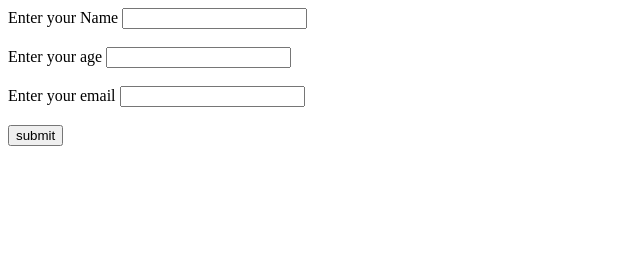
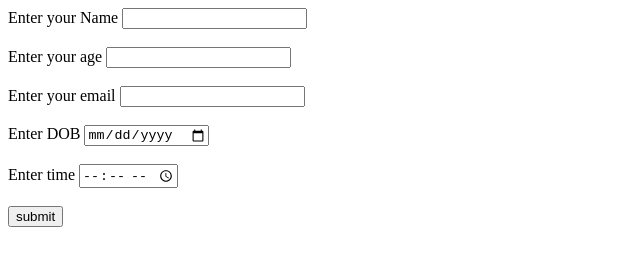
Before and after one commit to Farhantigadi/FrontEnd-KodNest, a plain HTML site: page basic_html/form.html in a window 1280 px wide. Shown: the whole page, without its empty margins (0-640 px from the left). Drawn offline with Linux system fonts and the light colour scheme.

Commit message:
concept of different input types

```diff
--- a/basic_html/form.html
+++ b/basic_html/form.html
@@ -19,6 +19,15 @@
     <input type="email" name="" id="">
     <br>
     <br>
+    <label for="">Enter DOB</label>
+    <input type="date" name="" id="">
+    <br>
+    <br>
+    <label for="">Enter time</label>
+    <input type="time" name="" id="">
+    <br>
+    <br>
+
     <button>submit</button>
     </form>
 
```
